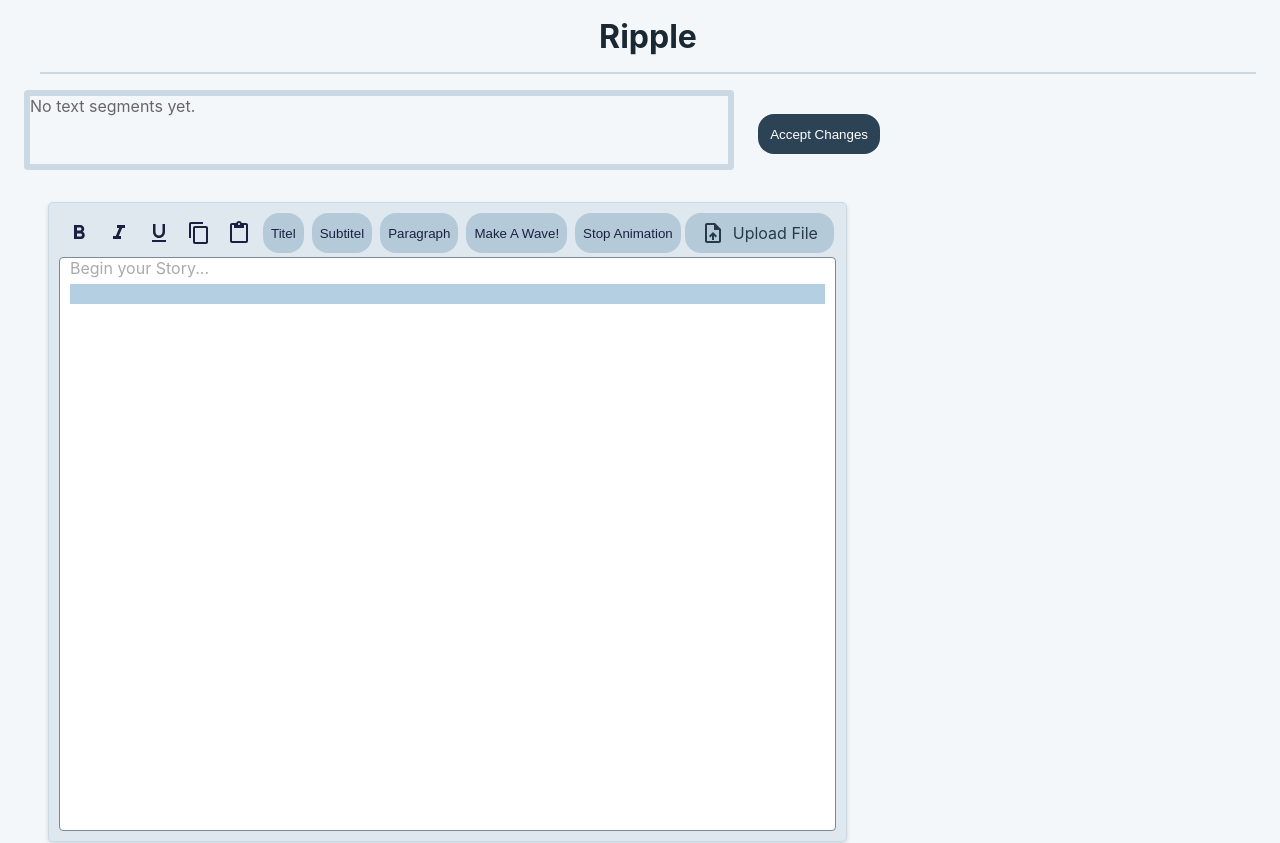
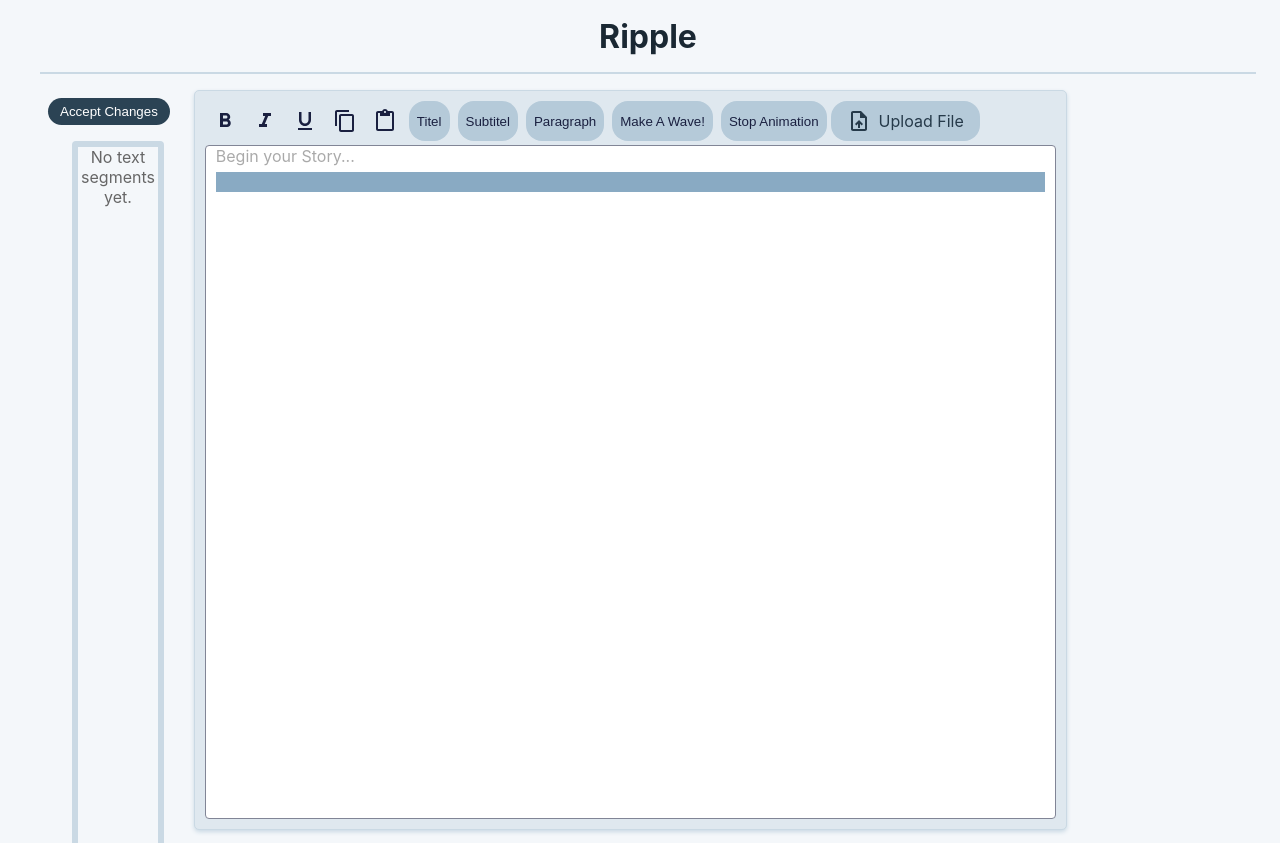
Before and after one commit to EmlMeml/thesis-project, a React (Create React App) app: page / in a window 1280 px wide. Shown: the top 843 px of the page. Built offline with nearby package versions, Linux system fonts and the light colour scheme.

Commit message:
changed orientation + adjusted speed of animatio nto character Change

```diff
--- a/src/App.js
+++ b/src/App.js
@@ -43,6 +43,27 @@ function extractParagraphsFromHtml(html = '') {
   return matches.map((paragraph) => paragraph.replace(/^<p>|<\/p>$/g, '').trim());
 }
 
+function calculateChangeNumber(oldText = '', newText = '') {
+  if (!oldText && !newText) {
+    return 0;
+  }
+
+  if (!oldText || !newText) {
+    return Math.max(oldText.length, newText.length);
+  }
+
+  const maxLength = Math.max(oldText.length, newText.length);
+  let changeCount = 0;
+
+  for (let index = 0; index < maxLength; index += 1) {
+    if (oldText[index] !== newText[index]) {
+      changeCount += 1;
+    }
+  }
+
+  return changeCount;
+}
+
 function App() {
   const [editorContent, setEditorContent] = useState([]);
   const [fileText, setFileText] = useState('');
@@ -82,6 +103,7 @@ function App() {
     const newParagraphs = extractParagraphsFromHtml(newVersionHtml);
     const paragraphCount = Math.max(previousParagraphs.length, newParagraphs.length);
     const changedParagraphs = [];
+    const changedParagraphDetails = [];
 
     for (let i = 0; i < paragraphCount; i++) {
       const oldParagraph = previousParagraphs[i] || '';
@@ -90,6 +112,7 @@ function App() {
       if (!oldParagraph && newParagraph) {
         console.log(`Paragraph ${i} added:`, newParagraph);
         changedParagraphs.push(newParagraph);
+        changedParagraphDetails.push({ text: newParagraph, changeNumber: calculateChangeNumber('', newParagraph) });
         continue;
       }
 
@@ -103,22 +126,24 @@ function App() {
         continue;
       }
 
+      const changeNumber = calculateChangeNumber(oldParagraph, newParagraph);
+
       if (newParagraph.includes(oldParagraph) || oldParagraph.includes(newParagraph)) {
         console.log(`Paragraph ${i} modified in place.`);
-        console.log('Old:', oldParagraph);
-        console.log('New:', newParagraph);
+        console.log('Change number:', changeNumber);
         changedParagraphs.push(newParagraph);
+        changedParagraphDetails.push({ text: newParagraph, changeNumber });
       } else {
         console.log(`Paragraph ${i} changed completely.`);
-        console.log('Old:', oldParagraph);
-        console.log('New:', newParagraph);
+        console.log('Change number:', changeNumber);
         changedParagraphs.push(newParagraph);
+        changedParagraphDetails.push({ text: newParagraph, changeNumber });
       }
     }
 
-    if (changedParagraphs.length > 0) {
-      setChangedSegmentTexts(changedParagraphs);
-      setActiveSegmentText(changedParagraphs[0]);
+    if (changedParagraphDetails.length > 0) {
+      setChangedSegmentTexts(changedParagraphDetails);
+      setActiveSegmentText(changedParagraphDetails[0].text);
     } else {
       setChangedSegmentTexts([]);
     }
@@ -130,20 +155,15 @@ function App() {
     <Stack>
       <Grid className="App" container direction="column">
       <TopBar/>
-        <Grid id="main-content" container size={11}>
-          <Grid id="text-navigation" container size={9} direction="row">
-            <Grid item style={{ flex: 1, overflowY: "auto" }}>
-              <TextNav content={editorContent} onSegmentClick={handleSegmentClick} changedTexts={changedSegmentTexts} />
-            </Grid>
-            <Grid item style={{marginTop:"32px"}}>
+        <Grid id="main-content" container size={12} direction="row">
+          <Grid id="editor-container" container size={10} direction="row" >
+            <Stack>
               <AccteptBtn onClick={handleAcceptChanges} />
-            </Grid>
-          </Grid>
-          <Grid id="editor-container" container size={12} direction="row" >
+              <TextNav content={editorContent} onSegmentClick={handleSegmentClick} changedTexts={changedSegmentTexts.map((segment) => segment.text)} changedSegments={changedSegmentTexts} />
+            </Stack>
             <MyEditor fileText={fileText} onContentChange={setEditorContent} onFileLoad={handleFileLoad} activeSegmentText={activeSegmentText} />
             <Stack spacing={1} style={{ marginLeft: 8 }}>
               <ChangeCreator editorText={editorText} onTextReplace={handleAiReply} />
-
             </Stack>
           </Grid>
       </Grid>
--- a/src/css/App.css
+++ b/src/css/App.css
@@ -32,8 +32,12 @@ body{
   top: 0px;
   left: 24px;
   right: 24px;
-  width: calc(100% - 48px);
-  height: 80px;
+  width: 92px;
+  min-width: 92px;
+  max-width: 92px;
+  height: 100%;
+  min-height: 100%;
+  max-height: 100%x;
   margin: 16px 0;
   border-radius: 4px;
   background-color: transparent;
@@ -52,7 +56,7 @@ body{
   padding-top: 16px;
   font-size: 16px;
   box-sizing: border-box;
-  height: 500px;
+  height: 700px;
   min-height: 500px;
 }
 
--- a/src/custom/TextNav.tsx
+++ b/src/custom/TextNav.tsx
@@ -1,14 +1,20 @@
 import React from 'react';
 import { Descendant } from 'slate';
 import { TextSegment } from './TextSegment.tsx';
+
+interface ChangedSegment {
+    text: string;
+    changeNumber?: number;
+}
 
 interface TextNavProps {
     content?: Descendant[];
     onSegmentClick?: (text: string) => void;
     changedTexts?: string[];
+    changedSegments?: ChangedSegment[];
 }
 
-export const TextNav: React.FC<TextNavProps> = ({ content = [], onSegmentClick, changedTexts = [] }) => {
+export const TextNav: React.FC<TextNavProps> = ({ content = [], onSegmentClick, changedTexts = [], changedSegments = [] }) => {
     const segments = content.flatMap((node: any) => {
         if (!node || !Array.isArray(node.children)) {
             return [];
@@ -23,31 +29,51 @@ export const TextNav: React.FC<TextNavProps> = ({ content = [], onSegmentClick,
         .map((text) => text?.trim())
         .filter((text): text is string => Boolean(text));
 
+    const normalizedChangedSegments = (changedSegments || [])
+        .map((segment) => ({
+            text: segment?.text?.trim() || '',
+            changeNumber: typeof segment?.changeNumber === 'number' ? segment.changeNumber : 0,
+        }))
+        .filter((segment): segment is ChangedSegment & { text: string; changeNumber: number } => Boolean(segment.text));
+
     return (
         <div
             id="text-nav"
+            data-testid="text-nav"
             style={{
                 display: 'flex',
+                flexDirection: 'column',
                 flexWrap: 'nowrap',
-                alignItems: 'flex-start',
+                alignItems: 'stretch',
                 gap: '4px',
-                overflowX: 'auto',
-                overflowY: 'hidden',
-                whiteSpace: 'nowrap',
+                overflowX: 'hidden',
+                overflowY: 'auto',
+                whiteSpace: 'normal',
+                width: '92px',
+                minWidth: '92px',
+                maxWidth: '92px',
+                height: '640px',
+                minHeight: '100%',
+                maxHeight: '100%',
             }}
         >
             {segments.length > 0 ? (
                 segments.map((text, index) => {
                     const textLength = text.trim().length;
-                    const value = (textLength * 4)/1000; // Normalize value to a range of 10-100 and divide by 2 for scaling
-                    const isSegmentChanged = normalizedChangedTexts.includes(text.trim());
+                    const changedSegment = normalizedChangedSegments.find((segment) => segment.text === text.trim());
+                    const isSegmentChanged = normalizedChangedTexts.includes(text.trim()) || Boolean(changedSegment);
+                    const changeNumber = changedSegment?.changeNumber ?? 0;
+                    const segmentHeight = Math.max(48, Math.min(160, 24 + textLength * 4));
                     return (
                         <TextSegment
                             key={`${text}-${index}`}
                             text={text}
                             onClick={onSegmentClick}
                             isChanged={isSegmentChanged}
-                            value={value}
+                            changeNumber={changeNumber}
+                            height={segmentHeight}
+                            minWidth={74}
+                            maxWidth={74}
                         />
                     );
                 })
--- a/src/custom/TextSegment.tsx
+++ b/src/custom/TextSegment.tsx
@@ -7,7 +7,7 @@ interface TextSegmentProps {
     maxWidth?: number;
     height?: number;
     isChanged?: boolean;
-    value?: number;
+    changeNumber?: number;
     onClick?: (text: string) => void;
 }
 
@@ -15,19 +15,20 @@ interface TextSegmentProps {
 
 export const TextSegment: React.FC<TextSegmentProps> = ({
     text = "",
-    minWidth = 16,
-    height = 64,
+    minWidth = 76,
+    maxWidth = 76,
+    height = 48,
     isChanged,
-    value,
+    changeNumber,
     onClick,
 }) => {
     const visibleText = text.trim() || "...";
     const charCount = visibleText.replace(/\s+/g, "").length;
     const isCurrentlyChanged = Boolean(isChanged);
-    const normalizedValue = value !== undefined ? Math.min(10000, Math.max(1, value)) : 10; // Default to 1 if value is undefined
-    const animationDuration = Math.max(0.8, 3.2 - (normalizedValue / 100) * 2.4);
-
-    const width = Math.min(charCount, Math.max(minWidth, charCount * 8));
+    const normalizedValue = changeNumber !== undefined ? Math.min(10000, Math.max(1, changeNumber)) : 10;
+    const animationDuration = Math.max(0.8, 3.2 - (normalizedValue / 10000) * 2.4);
+    console.log('animationDuration:', animationDuration, 'changeNumber:', changeNumber);
+    const width = Math.max(minWidth, Math.min(maxWidth, charCount * 8));
     const layerStyle = (delay: string) => ({
         ['--ripple-delay' as any]: delay,
     } as React.CSSProperties);
--- a/src/custom/advancedEditor.js
+++ b/src/custom/advancedEditor.js
@@ -60,8 +60,8 @@ function TextEditor({ editor, activeSegmentText = "", onFileLoad }) {
 
     const highlightStyle =
       props.element.type === 'paragraph' && textContent === flashText
-        ? { backgroundColor: '#b4cfe2', transition: 'background-color 4s ease-in-out' }
-        : { backgroundColor: 'transparent', transition: 'background-color 4s ease-in-out' };
+        ? { backgroundColor: '#89aac3', transition: 'background-color 4s ease' }
+        : { backgroundColor: 'transparent', transition: 'background-color 4s ease' };
 
     switch (props.element.type) {
         case 'heading-one':
@@ -170,7 +170,7 @@ function TextEditor({ editor, activeSegmentText = "", onFileLoad }) {
                 color: "#000000",
                 textAlign: "start",
                 width:"70%",
-                height: "640px",
+                height: "740px",
                 minHeight: "500px",
                 padding: "10px",
                 borderRadius: "5px",
```
Also changed, not shown: 1 other file (tests, documents, lock files or other folders).
